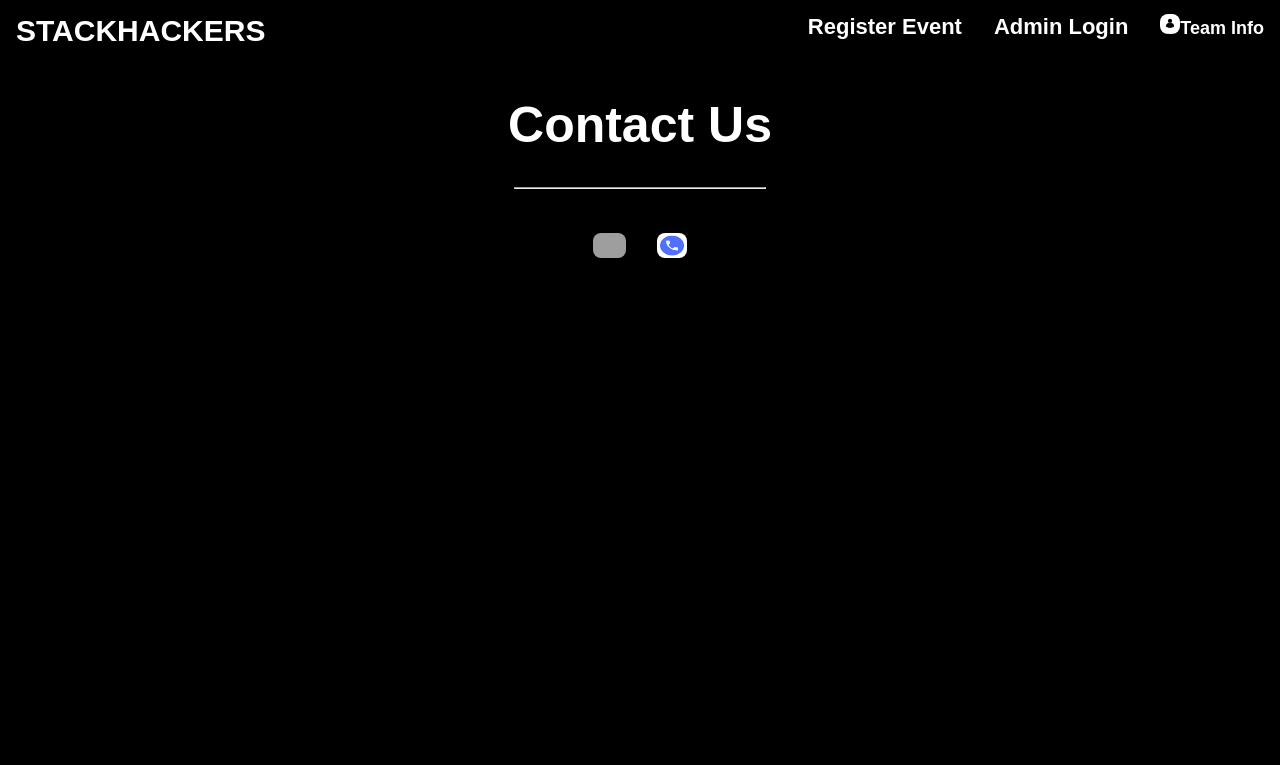
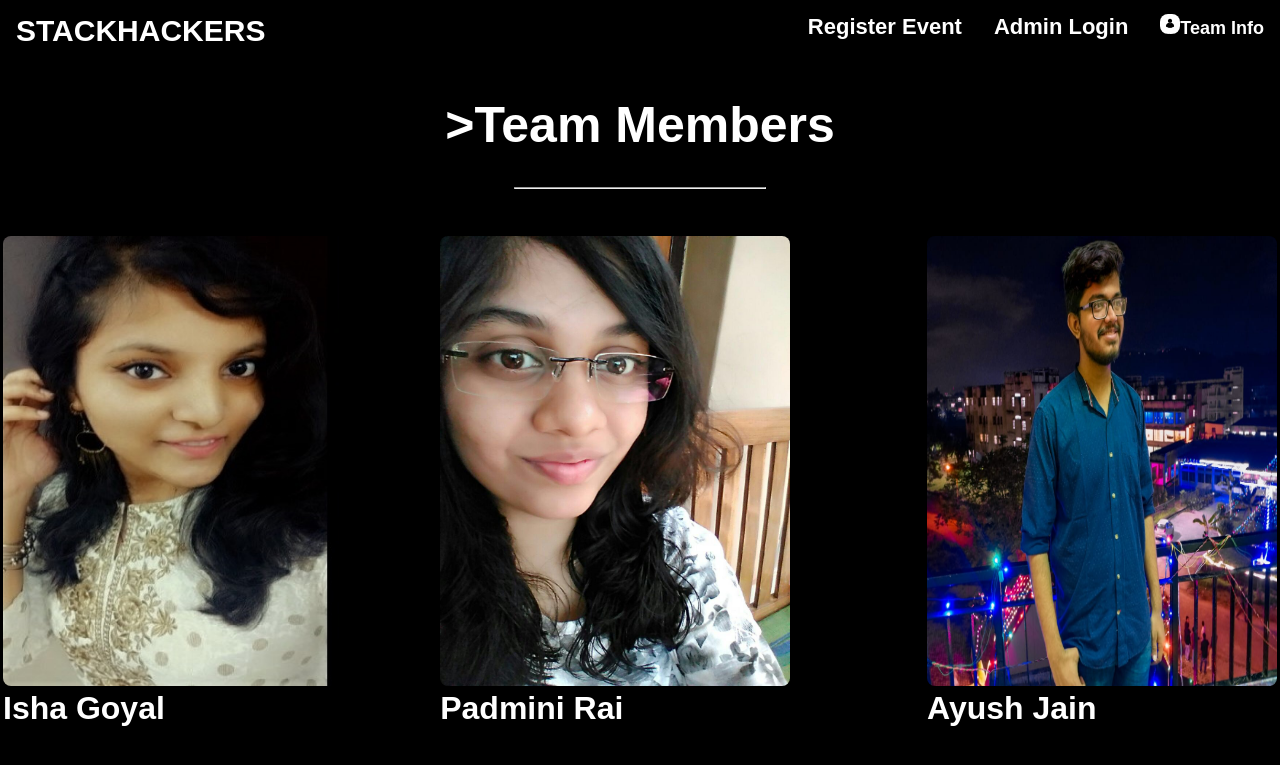
Before and after one commit to AJ-54/Event-Management, a Django app: page /contact/ in a window 1280 px wide. Shown: the top 765 px of the page. Run offline with Django 3.2, Linux system fonts and the light colour scheme; grey boxes are pictures that could not be loaded.

Commit message:
Update team_info.html

```diff
--- a/core/templates/team_info.html
+++ b/core/templates/team_info.html
@@ -47,19 +47,25 @@
 			</div>
 		</div>
 </header>
+
 <body style="background-color:black;text-align:center">
-	<h1 style="color:white; font-size:50px"><b>Contact Us</b></h1>
+	<h1 style="color:white; font-size:50px"><b>>Team Members</b></h1>
 	<hr style="color:white;align=center;width:250">
 	<br><br>
 
 	<table>
-		<tr height=50%></tr>
 		<tr>
-			<a><img class="zoom" src="{% static "images/email.jpg" %}" height="25px"/>a</a> &nbsp &nbsp
-			<a><img class="zoom" src="{% static "images/phone.png" %}" height="25px" width="30px"/></a>
+			<td width=450px><img src="{% static "images/isha.jpeg" %}"  height=450px width=400px></td>
+			<td width=550px><img src="{% static "images/pad.jpeg" %}" height=450px width=350px></td>
+			<td><img src="{% static "images/ayush.jpeg" %}"  height=450px width=350px></td>
+
 		</tr>
+		<tr>
+			<td><h1 style="color:white"><b>Isha Goyal</b></h1></td>
+			<td><h1 style="color:white"><b>Padmini Rai</b></h1></td>
+			<td><h1 style="color:white"><b>Ayush Jain</b></h1></td>
+		</tr>
+	</table>
+</body>
 
-		<tr>
-	<table>
-</body>
 </html>
```
